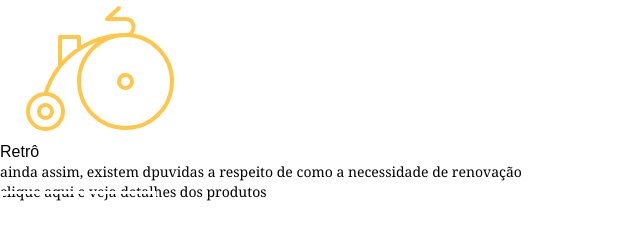
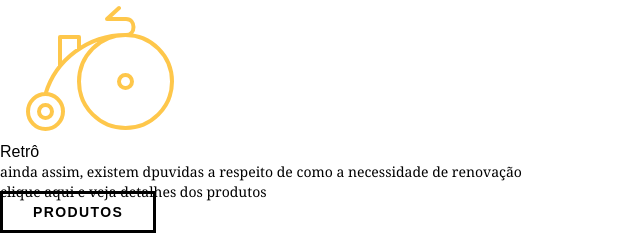
Before and after one commit to alsoDiego/bikcraft, a PHP site: page / in a window 1280 px wide, with the pointer over the restyled element. Shown: the part 921-1154 px from the top of the page, without its empty margins (0-640 px from the left). Run offline with PHP 8.4, Linux system fonts and the light colour scheme.

Commit message:
styles: general btn-preto:hover style

```diff
--- a/css/styles.css
+++ b/css/styles.css
@@ -25,6 +25,11 @@
     color: #fff;
     border-color: #FFF;
     transition-duration: 500ms;
+}
+
+.btn.btn-preto:hover {
+    color: #000;
+    border-color: #000;
 }
 
 /* Header */
```
